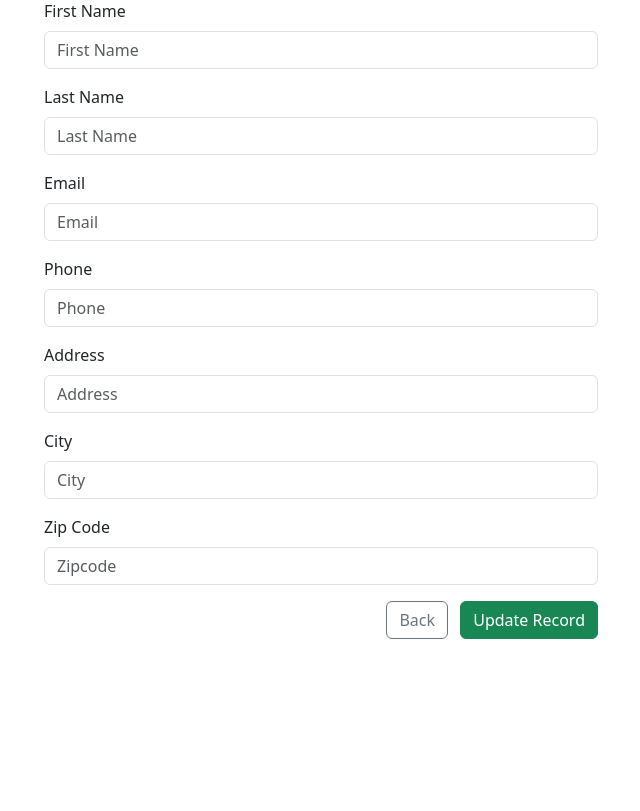
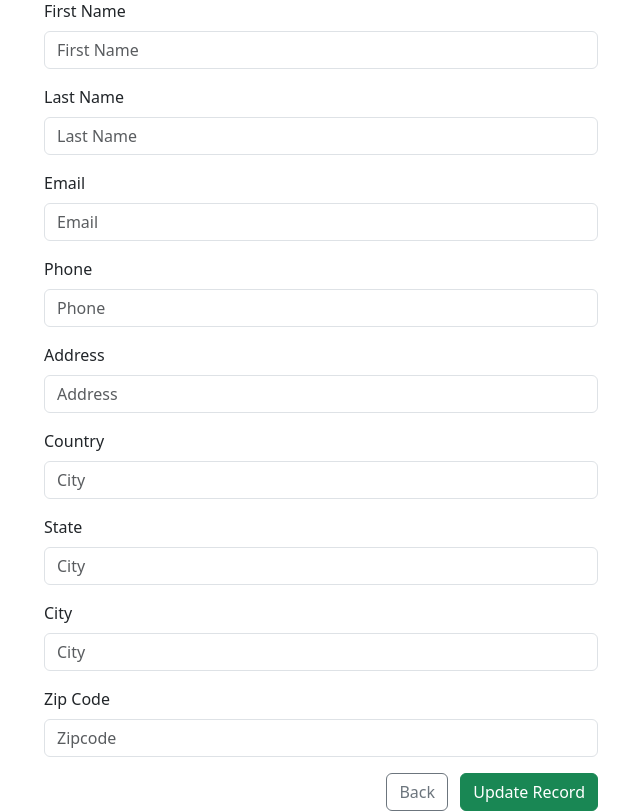
Before and after one commit to astriwidyastiti/Django-CRM, a Django app: template website/templates/update_record.html in a window 1280 px wide. Shown: the part 171-982 px from the top of the page, without its empty margins (319-959 px from the left). Before the commit the page ends 810 px from the top, so only its background shows below. Run offline with Django 5.2, Linux system fonts and the light colour scheme; the template is opened without the code that fills it: values that come from a table or form of the project are taken from there, others are empty; parts of the project's set-up code (start-up, migrations or seed data) failed here and were passed over.

Commit message:
update field country

```diff
--- a/website/templates/update_record.html
+++ b/website/templates/update_record.html
@@ -37,6 +37,18 @@
     <label class="form-label">Address</label>
     {{ form.address }}
     {{ form.address.errors }}
+  </div>
+
+  <div class="mb-3">
+    <label class="form-label">Country</label>
+    {{ form.city }}
+    {{ form.city.errors }}
+  </div>
+
+  <div class="mb-3">
+    <label class="form-label">State</label>
+    {{ form.city }}
+    {{ form.city.errors }}
   </div>
 
   <div class="mb-3">
```
